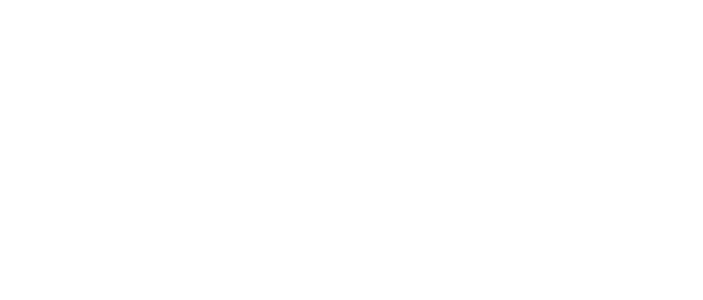
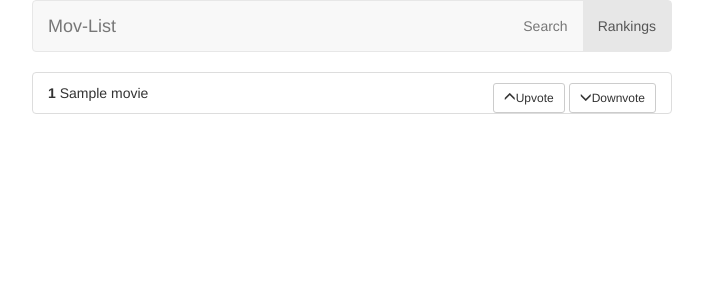
Before and after one commit to dani-h/mov-list, a Flask app: page /rankings/ in a window 1280 px wide. Before the commit the part shown is empty. Shown: the top 300 px of the page, without its empty margins (288-991 px from the left). Run offline with Flask 2, Linux system fonts and the light colour scheme; tables that the repository leaves empty hold one stand-in row (values such as "Sample post"); some libraries are stand-ins or nearby versions.

Commit message:
Initial rankings page, navbar
Initial rankings page with basic vote functionality.
Basic navbar repeated across all sites @Todo - add base template.

```diff
--- /dev/null
+++ b/static/css/rankings.css
@@ -0,0 +1,26 @@
+nav {
+  width: 50%;
+  margin: 0 auto;
+}
+
+#content {
+  width: 50%;
+  margin: 0 auto;
+}
+
+.movie-widget:after {
+  clear:both;
+}
+
+.widget-button-container {
+  float:right;
+}
+
+.title {
+  width: 25%;
+}
+
+.votes {
+  width: 10%;
+  font-weight: bold;
+}
--- /dev/null
+++ b/static/js/rankings.js
@@ -0,0 +1,121 @@
+/* global $, Mustache */
+$(document).ready(function() {
+
+  /**
+   * Data
+   */
+  function Movie(json) {
+    return {
+      id: json.id,
+      title: json.title,
+      votes: json.votes,
+      upvote: function() {
+        this.votes++
+      },
+      downvote: function() {
+        this.votes--
+      }
+    }
+  }
+
+
+  /**
+   * Views
+   */
+  function MovieList(movies) {
+    var template = `<ul class="list-group"></ul>`
+    var self = {}
+    self.$e = $(template)
+
+    var movieWidgets = movies.map(function(mov) {
+      var movie = Movie(mov)
+      return MovieWidget(movie)
+    })
+
+    self.render = function() {
+      var sorted = movieWidgets.sort(function(a, b) {
+        return a.movie.votes < b.movie.votes
+      })
+      sorted.forEach(function(widget) {
+        widget.render()
+        self.$e.append(widget.$e)
+      })
+      $("#list-container").append(self.$e)
+    }
+
+    return self
+  }
+
+
+  function MovieWidget(movie) {
+    var template = `<li class="list-group-item movie-widget">
+        <span class="votes">{{votes}}</span>
+        <span class="title">{{title}}</span>
+        <div class="widget-button-container">
+          <button type="button" class="upvote btn btn-default btn-sm">
+            <span class="glyphicon glyphicon-menu-up"></span>Upvote
+          </button>
+          <button type="button" class="downvote btn btn-default btn-sm">
+            <span class="glyphicon glyphicon-menu-down"></span>Downvote
+          </button>
+        </div>
+      </li>`
+
+    var self = {}
+    self.movie = movie
+    self.$e = $('<div>')
+    self.$e.on('click', '.upvote', upvote)
+    self.$e.on('click', '.downvote', downvote)
+
+    self.render = function() {
+      this.$e.html(Mustache.render(template, this.movie))
+    }
+
+    function upvote(ev) {
+      var upvote_def = $.ajax('/movie/' + movie.id, {
+        method: 'PUT',
+        data: {
+          votes: movie.votes + 1
+        }
+      })
+
+      upvote_def.done(function(foo) {
+        self.movie.votes += 1
+        self.render()
+      })
+    }
+
+    function downvote(ev) {
+      var upvote_def = $.ajax('/movie/' + movie.id, {
+        method: 'PUT',
+        data: {
+          votes: movie.votes - 1
+        }
+      })
+
+      upvote_def.done(function(updated_mov) {
+        self.movie.votes -= 1
+        self.render()
+      })
+    }
+
+    return self
+  }
+
+
+  /**
+   * Main func
+   */
+  function main() {
+    var movie_def = $.ajax('/movie/', {
+      method: 'GET'
+    })
+    movie_def.then(function(data) {
+      var list = MovieList(data.movies)
+      list.render()
+    })
+  }
+
+
+  main()
+})
--- a/templates/rankings.html
+++ b/templates/rankings.html
@@ -0,0 +1,37 @@
+<!doctype html>
+
+<html lang="en">
+
+<head>
+    <meta charset="utf-8">
+
+    <title></title>
+
+    <link rel="stylesheet" href="/lib/bootstrap/bootstrap.min.css">
+    <link rel="stylesheet" href="/css/rankings.css">
+
+    <script src="/lib/jquery/jquery-2.1.3.min.js"></script>
+    <script src="/lib/mustache/mustache.min.js"></script>
+    <script src="/js/rankings.js"></script>
+</head>
+
+<body>
+    <nav class="navbar navbar-default">
+        <div class="container-fluid">
+            <div class="navbar-header">
+                <a class="navbar-brand" href="#">Mov-List</a>
+            </div>
+            <ul class="nav navbar-nav navbar-right">
+                <li><a href="/">Search</a></li>
+                <li class="active"><a href="/rankings">Rankings</a></li>
+            </ul>
+        </div>
+    </nav>
+
+    <div id="content">
+        <div id="list-container">
+        </div>
+    </div>
+</body>
+
+</html>
```
Also changed, not shown: static/css/index.css (+9 -0 lines), templates/index.html (+17 -1 lines).
